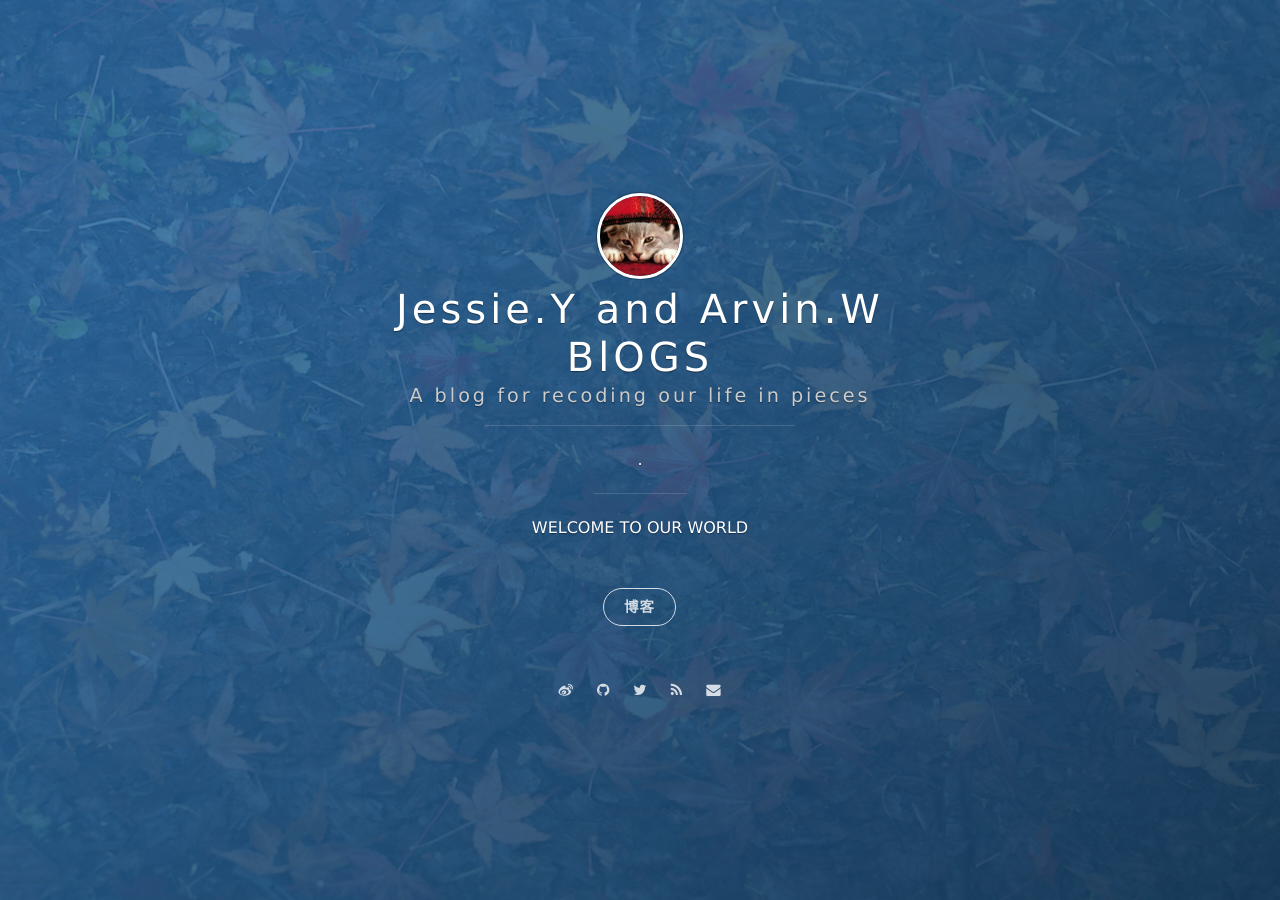
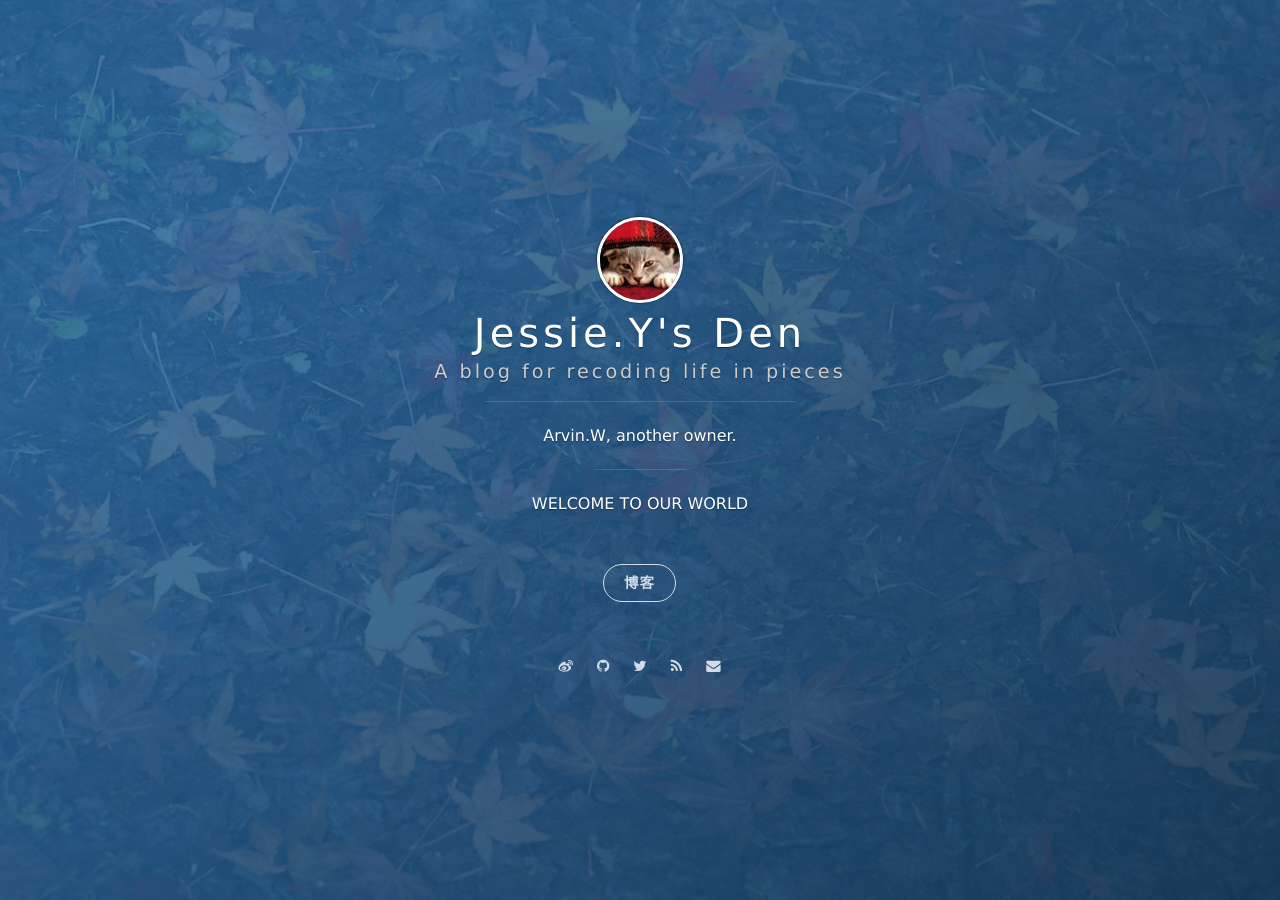
Before and after one commit to jessiewy/jessiewy.github.io, a Jekyll site: the page built from index.html, in a window 1280 px wide. Built offline with Jekyll 4.4.1, drawn with Linux system fonts in a browser that asks for light colours; nearby versions of some CDN libraries; the list of posts is cut into pages by our own code.

Commit message:
modify title

```diff
--- a/_config.yml
+++ b/_config.yml
@@ -1,8 +1,8 @@
 # Basic
-title: Jessie.Y and Arvin.W BlOGS
-subtitle: A blog for recoding our life in pieces
+title: Jessie.Y's Den
+subtitle: A blog for recoding life in pieces
 welcome_message: WELCOME TO OUR WORLD
-description: .
+description: Arvin.W, another owner.
 
 permalink: /:year/:month/:title/
 
```
